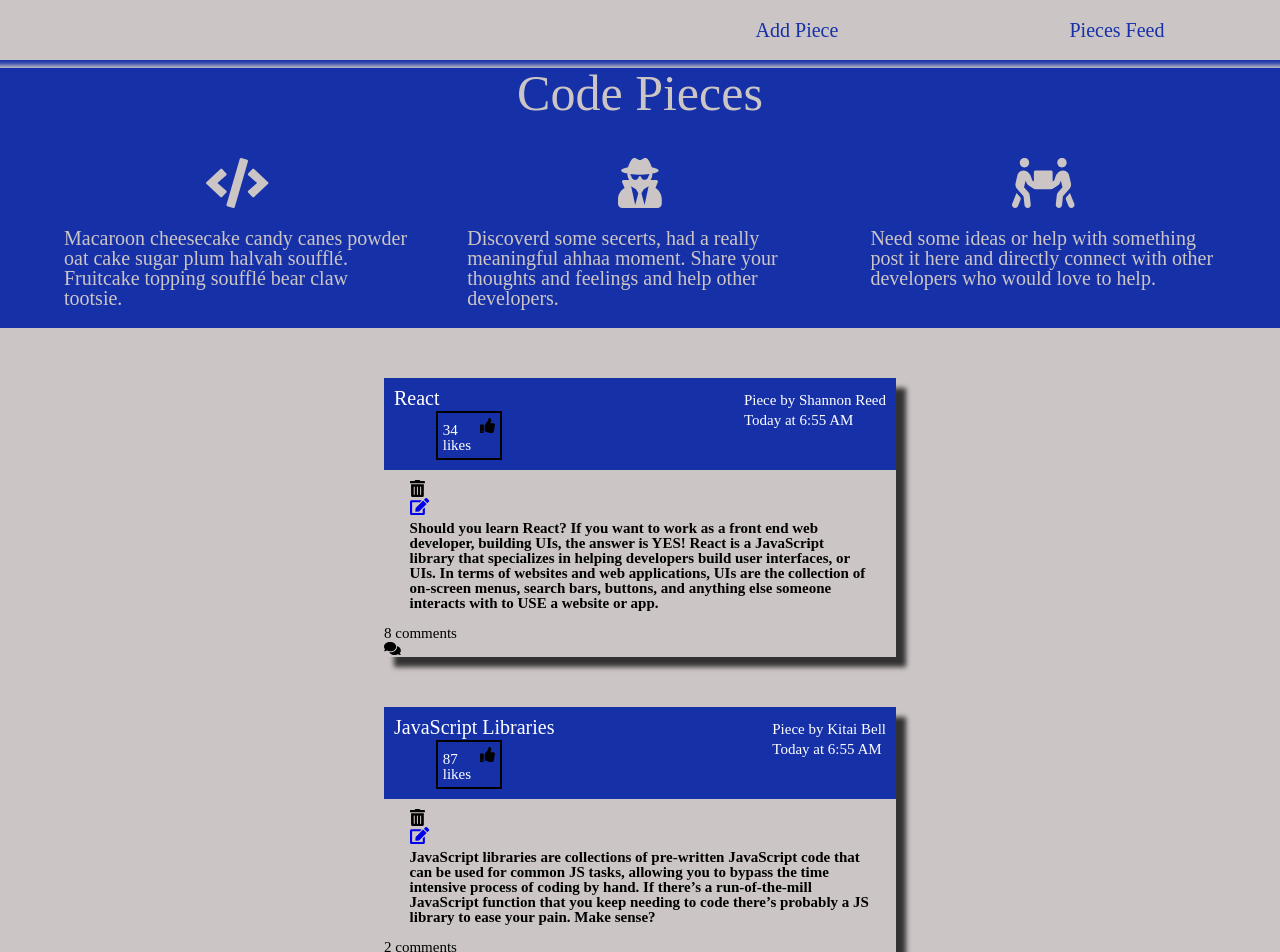
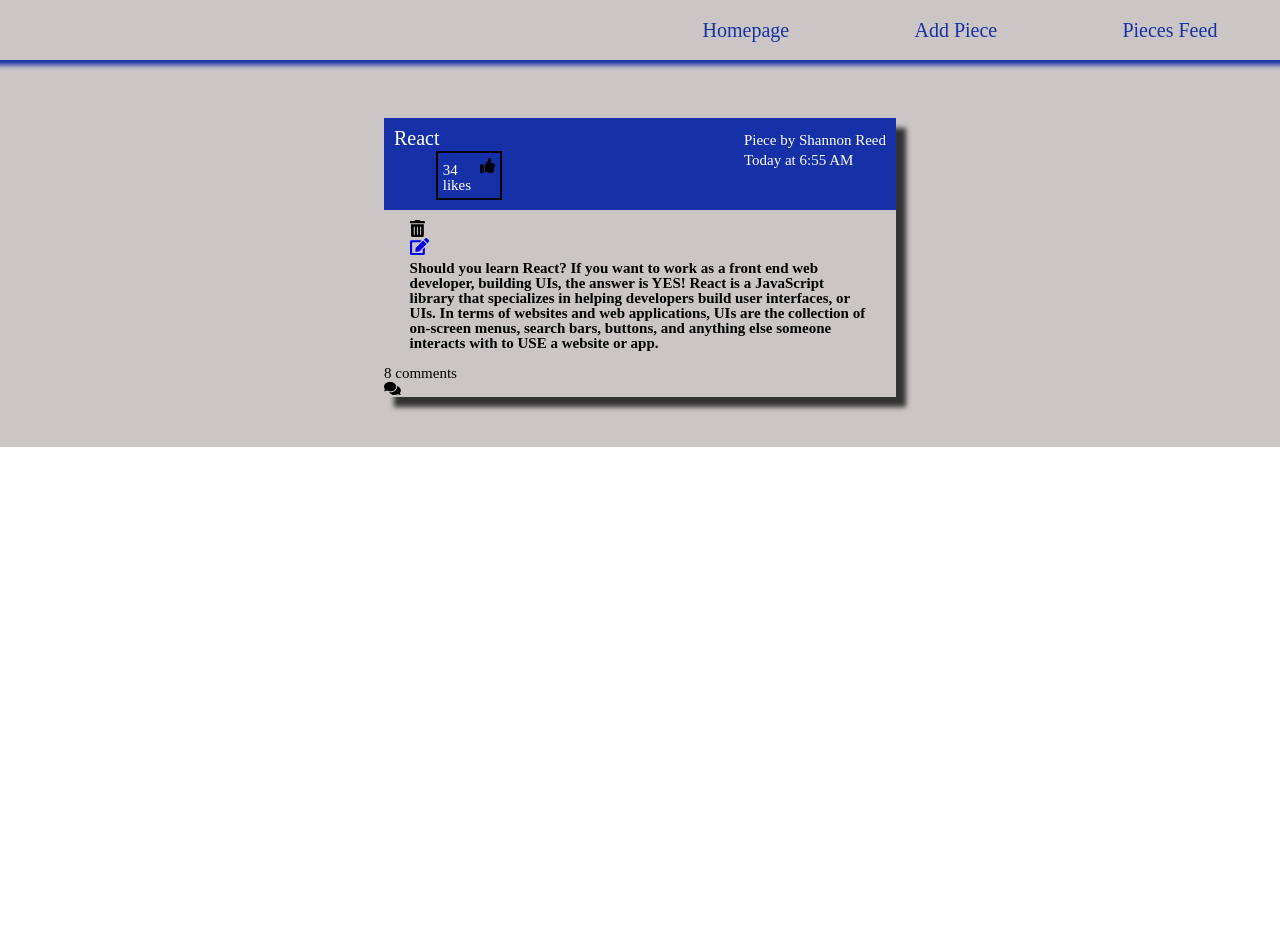
Before and after one commit to SR-Portfolio-Projects/Code-Pieces-Part-I, a React (Create React App) app in the folder code-pieces/: page /piece/1 in a window 1280 px wide. Shown: the top 952 px of the page. After the commit the page ends 800 px from the top, so only its background shows below. Built offline with nearby package versions, Linux system fonts and the light colour scheme.

Commit message:
added route to individual pieces, working

```diff
--- a/code-pieces/src/App.css
+++ b/code-pieces/src/App.css
@@ -57,6 +57,7 @@
 
 .piece h3{
   font-size: 2rem;
+  color: #FFFFFF;
 
 }
 
@@ -128,7 +129,9 @@
   border-top: none;
   border-right: none;
   border-left: none;
+
 }
+
 
 textarea {
   margin: 10rem 0;
--- a/code-pieces/src/App.js
+++ b/code-pieces/src/App.js
@@ -12,6 +12,8 @@
 import AddPiece from './components/codePieces/AddPiece';
 import EditPieceForm from './components/codePieces/EditPieceForm';
 import Menu from './components/Menu';
+import PD from './PD';
+import Piece from './components/codePieces/Piece';
 
 
 const App = () => {
@@ -27,6 +29,7 @@
       <div className="App">
 		  <Menu />
 		  <Switch>
+
 		  	<Route path = '/editpieceform' render = {() => {
         		return (
           			<EditPieceForm/>
@@ -39,7 +42,7 @@
         		)
       		}}/>
 
-			<Route path = '/' render = { () => {
+			<Route path = '/pieces' render = { () => {
 				return (
 					<Pieces pieces = { pieces }
 						    setPieces = { setPieces }
@@ -51,6 +54,13 @@
 				)
 			}} />
 
+			<Route path = '/piece/:id' render = {(props) => {
+        		return (
+					<Piece {...props} />
+          			// <PD />
+        		)
+      		}}/>
+
 		</Switch>
       </div>
     );
--- /dev/null
+++ b/code-pieces/src/PD.js
@@ -0,0 +1,53 @@
+import React, { useState } from 'react';
+import moment from 'moment';
+import LikePiece from './components/codePieces/LikePiece';
+import Comments from './components/Comments';
+import DeletePiece from './components/codePieces/DeletePiece';
+import EditPieceLink from './components/codePieces/EditPieceLink';
+
+const PD = ({ pieces, likePiece, deletePiece, match, location }) => {
+  const [liked, isLiked] = useState(false);
+  const {
+    params: { id }
+  } = match;
+  console.log(id)
+
+
+  const piece = pieces.filter(item => item.id === id)
+  console.log(piece)
+
+
+
+  return (
+    <div className="piece">
+      <div className="piece-info">
+
+        <div className="piece-header">
+          <div>
+
+            <h3>{piece.title}</h3>
+            <h1>Hello</h1>
+              <LikePiece
+                likePiece= {() => likePiece(piece.id, { liked, isLiked })}
+                numberOfLikes = { piece.likes }
+                liked = { liked }
+              />
+          </div>
+        <div>
+        {/* <p>Piece by { piece.user.displayName }</p> */}
+        <p>{ moment(piece.createdAt).calendar() }</p>
+        </div>
+        </div>
+        <div className="content">
+          <DeletePiece deletePiece = {() => deletePiece(piece.id) } />
+          <EditPieceLink/>
+          <p>{  piece.content }</p>
+        </div>
+      </div>
+            {/* <Comments numOfComments = { piece.numOfComments } commentsList = {piece.commentsList} /> */}
+    </div>
+  );
+};
+
+
+export default PD;
--- a/code-pieces/src/components/Menu.js
+++ b/code-pieces/src/components/Menu.js
@@ -6,11 +6,14 @@
      return (
         <div className = 'menu'>
             <nav>
+            <Link className = 'menu-link' to = '/'>
+                    Homepage
+                </Link>
                 <Link className = 'menu-link' to = '/addpiece'>
                     Add Piece
                 </Link>
 
-                <Link className = 'menu-link' to = '/'>
+                <Link className = 'menu-link' to = '/pieces'>
                     Pieces Feed
                 </Link>
 
--- a/code-pieces/src/components/Pieces.js
+++ b/code-pieces/src/components/Pieces.js
@@ -1,6 +1,7 @@
 import React, { useState } from 'react'
-
-import Piece from './codePieces/Piece';
+import { Link, Route } from "react-router-dom"
+import PD from '../PD';
+import PieceDetails from './codePieces/PieceDetails';
 import PiecesHeader from './codePieces/PiecesHeader';
 
 
@@ -13,14 +14,34 @@
 
       {pieces.map((piece, index) => {
 
-        return <Piece  key= { piece.id }
+        return (
+
+        <PieceDetails  key= { piece.id }
                       piece = { piece }
                       deletePiece = { deletePiece }
                       likePiece = { likePiece }
                       liked = { false } />
+                      )
       })}
+
+
     </div>
   )
 }
 
 export default Pieces;
+
+function Piece2({ movie }) {
+
+  const { title, content } = movie;
+
+  return (
+    <Link to = {`/movies/${movie.id}`}>
+
+        <div className="movie-card">
+
+        </div>
+
+    </Link>
+  );
+}
--- a/code-pieces/src/components/codePieces/Piece.js
+++ b/code-pieces/src/components/codePieces/Piece.js
@@ -1,40 +1,54 @@
-import React, { useState } from 'react';
+import React, { useState, useEffect } from 'react';
+import axios from 'axios';
+import { usePieces } from '../../hooks/usePieces';
 import moment from 'moment';
-import LikePiece from './LikePiece';
-import Comments from '../Comments';
+import LikePiece from './LikePiece'
 import DeletePiece from './DeletePiece';
 import EditPieceLink from './EditPieceLink';
+import Comments from '../Comments';
 
-const Piece = ({ piece, likePiece, deletePiece }) => {
+
+const Piece = (props) => {
     const [liked, isLiked] = useState(false);
+    const [pieces,
+           setPieces,
+           handleCreate,
+           likePiece,
+           deletePiece
+          ] = usePieces()
+    // console.log(props.match.params.id)
+    const id = props.match.params.id
+    const piece = pieces.filter(piece => piece.id == id)
+    // console.log(piece[0]);
+    const clickedPiece = piece[0]
+
 
   return (
     <div className="piece">
     <div className="piece-info">
       <div className="piece-header">
         <div>
-            <h3>{piece.title}</h3>
+          <h3>{clickedPiece.title}</h3>
             <LikePiece
-                likePiece= {() => likePiece(piece.id, { liked, isLiked })}
-                numberOfLikes = { piece.likes }
+              likePiece= {() => likePiece(clickedPiece.id, { liked, isLiked })}
+              numberOfLikes = { clickedPiece.likes }
               liked = { liked }
             />
         </div>
       <div>
-        <p>Piece by { piece.user.displayName }</p>
-        <p>{ moment(piece.createdAt).calendar() }</p>
+      <p>Piece by { clickedPiece.user.displayName }</p>
+      <p>{ moment(clickedPiece.createdAt).calendar() }</p>
       </div>
       </div>
       <div className="content">
-          <DeletePiece deletePiece = {() => deletePiece(piece.id) } />
+        <DeletePiece deletePiece = { deletePiece }  />
         <EditPieceLink/>
-          <p>{  piece.content }</p>
+        <p>{  clickedPiece.content }</p>
       </div>
     </div>
-            <Comments numOfComments = { piece.numOfComments } commentsList = {piece.commentsList} />
+          <Comments numOfComments = { clickedPiece.numOfComments } commentsList = {clickedPiece.commentsList} />
   </div>
   );
-};
-
+}
 
 export default Piece;
--- /dev/null
+++ b/code-pieces/src/components/codePieces/PieceDetails.js
@@ -0,0 +1,43 @@
+import React, { useState } from 'react';
+import { Link, Route } from "react-router-dom"
+import moment from 'moment';
+import LikePiece from './LikePiece';
+import Comments from '../Comments';
+import DeletePiece from './DeletePiece';
+import EditPieceLink from './EditPieceLink';
+
+const PieceDetails = ({ piece, likePiece, deletePiece }) => {
+  const [liked, isLiked] = useState(false);
+
+  return (
+    <div className="piece">
+      <div className="piece-info">
+        <div className="piece-header">
+          <div>
+          <Link to = {`/piece/${piece.id}`}>
+            <h3>{piece.title}</h3>
+            </Link>
+              <LikePiece
+                likePiece= {() => likePiece(piece.id, { liked, isLiked })}
+                numberOfLikes = { piece.likes }
+                liked = { liked }
+              />
+          </div>
+        <div>
+        <p>Piece by { piece.user.displayName }</p>
+        <p>{ moment(piece.createdAt).calendar() }</p>
+        </div>
+        </div>
+        <div className="content">
+          <DeletePiece deletePiece = {() => deletePiece(piece.id) } />
+          <EditPieceLink/>
+          <p>{  piece.content }</p>
+        </div>
+      </div>
+            <Comments numOfComments = { piece.numOfComments } commentsList = {piece.commentsList} />
+    </div>
+  );
+};
+
+
+export default PieceDetails;
```
Also changed, not shown: 1 other file (tests, documents, lock files or other folders). Lines whose indentation alone changed are shown as unchanged.
